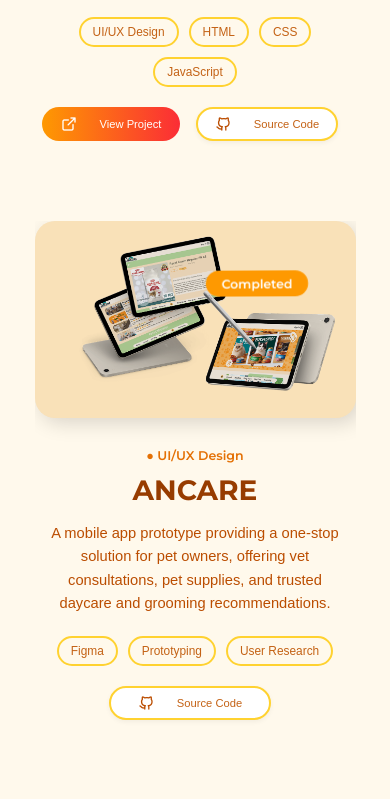
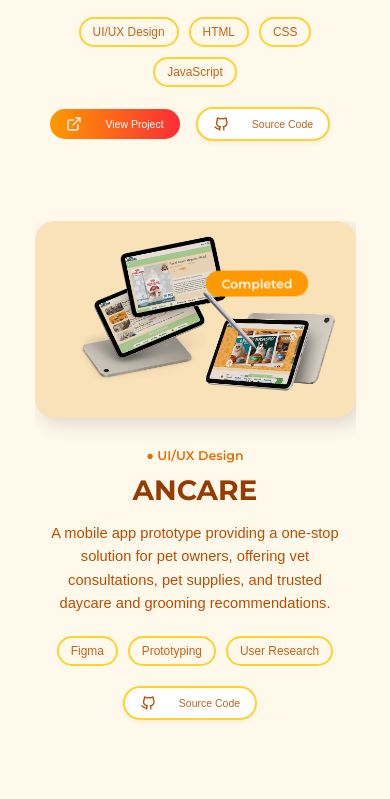
Before and after one commit to lyrehcAu/Portfolio, a plain HTML site: page index.html in a window 390 px wide. Shown: the part 4090-4889 px from the top of the page. Drawn offline with Linux system fonts and the light colour scheme; a web font is replaced by a local one.

Commit message:
Update style.css

```diff
--- a/style.css
+++ b/style.css
@@ -755,7 +755,6 @@ nav a:hover {
   .project-actions {
     display: flex;
     justify-content: center;
-<<<<<<< HEAD
     align-items: center;
     flex-wrap: nowrap; /* stay on one line */
     gap: 6px;
@@ -778,15 +777,6 @@ nav a:hover {
     height: 16px;
     width: 16px;
     margin-right: 5px;
-=======
-    gap: 8px;
-  }
-
-  .project-actions .button {
-    font-size: 0.8rem;
-    padding: 7px 14px;
-    min-width: 110px;
->>>>>>> 01374d0 (fix buttons on projects)
   }
 }
 
```
